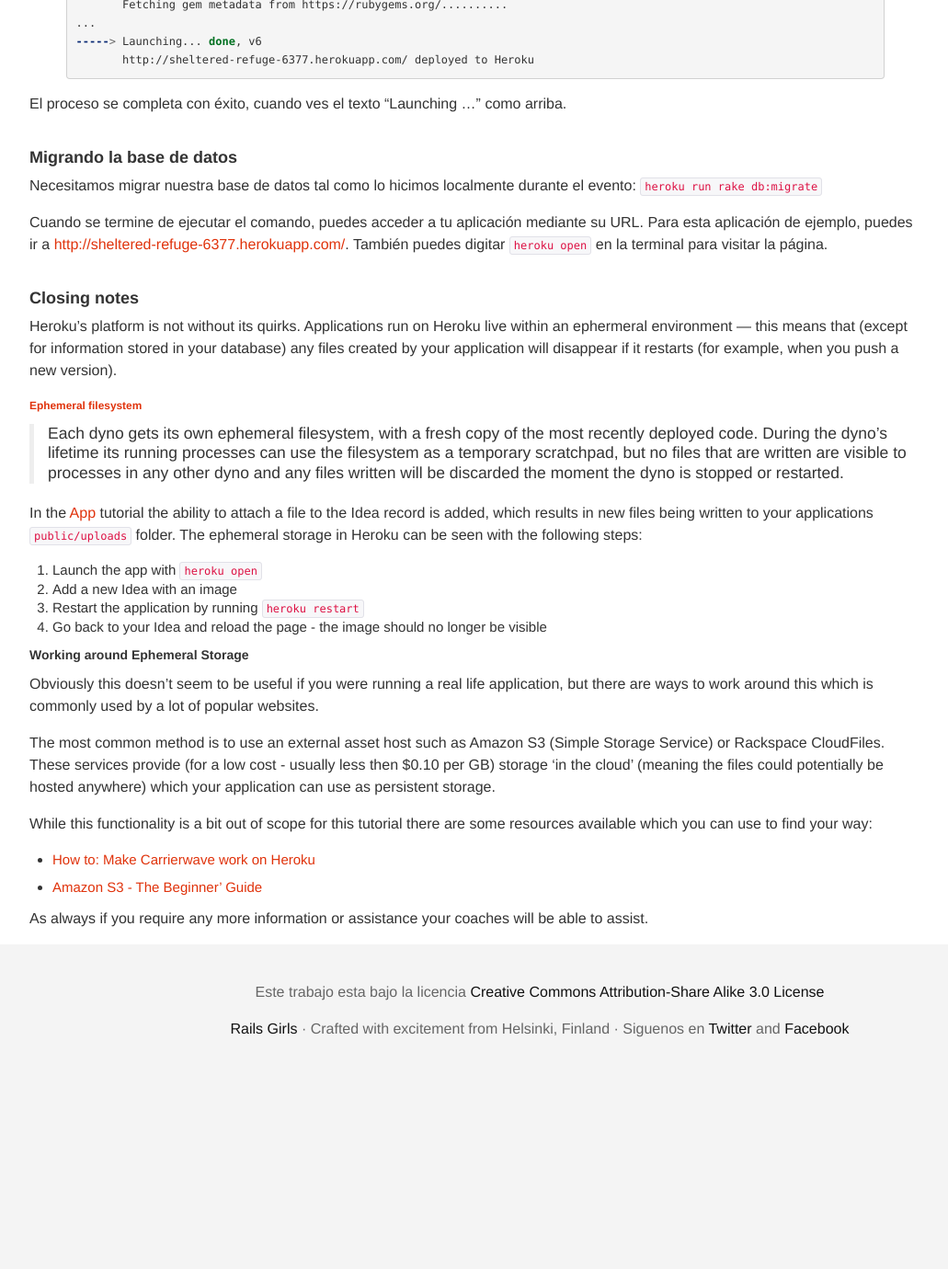
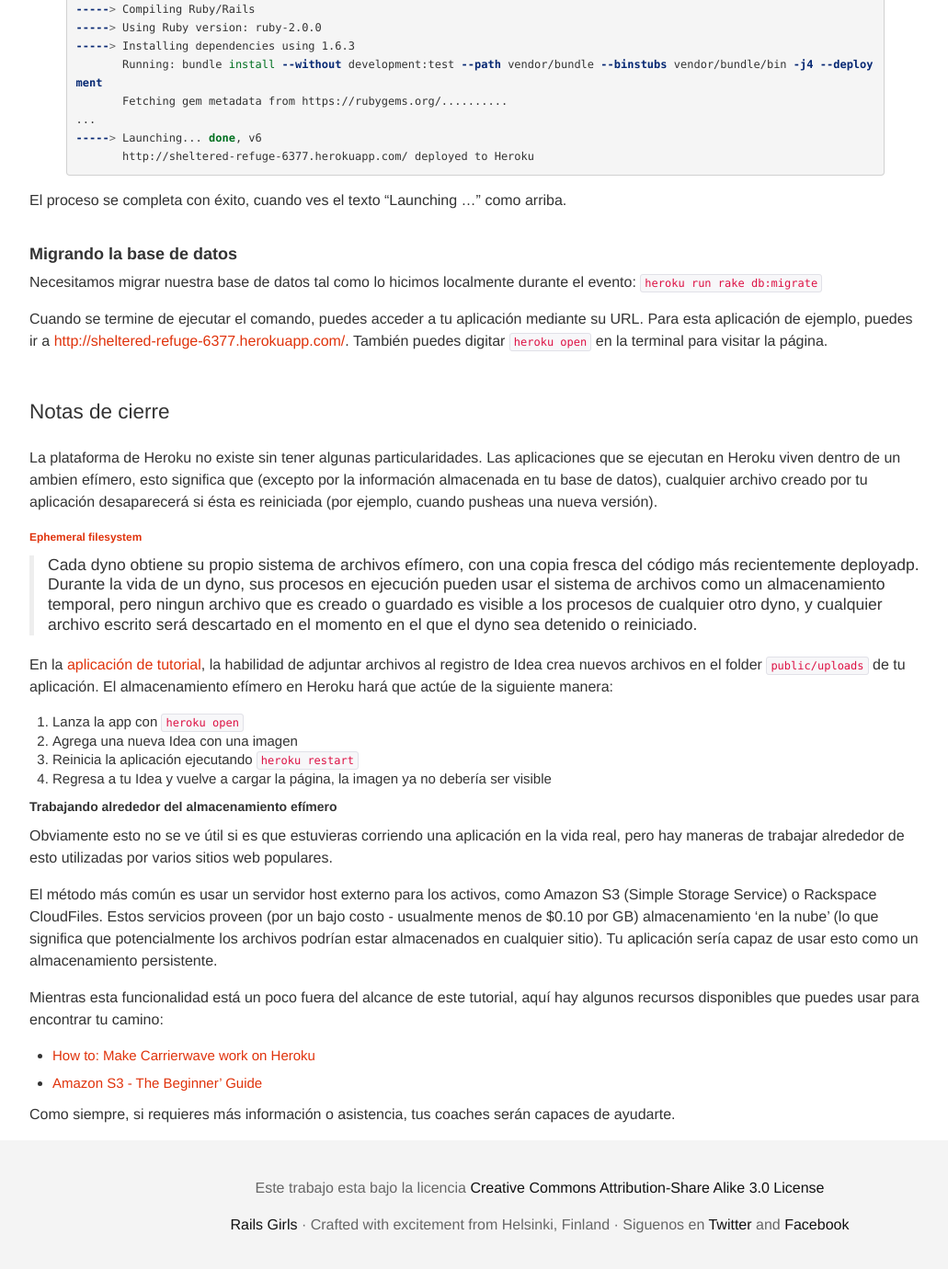
Before and after one commit to railsgirls/guides.railsgirls.com, a Jekyll site: the page built from _posts/2012-04-19-heroku.markdown, in a window 1280 px wide and 1400 px high, scrolled down 2553 px. Shown: the top 1380 px of the window at 92% size, without its empty margins (53-1084 px from the left). Built offline with Jekyll 4.4.1, drawn with Linux system fonts in a browser that asks for light colours; nearby versions of some CDN libraries; before the commit the page ends 3740 px from its top, so only the background shows below that; some of the changed text lies outside the part shown.

Commit message:
Traduciendo Heroku tutorial

```diff
--- a/_posts/2012-04-19-heroku.markdown
+++ b/_posts/2012-04-19-heroku.markdown
@@ -1,6 +1,6 @@
 ---
 layout: default
-title: Rails Girls on Heroku
+title: Rails Girls en Heroku
 permalink: heroku
 ---
 
@@ -8,17 +8,17 @@
 
 *Created by Terence Lee, [@hone02](https://twitter.com/hone02)*
 
-### Instalando Heroku
+## Instalando Heroku
 
-Sigue los pasos 1 hasta el 3 de [quickstart guide](https://devcenter.heroku.com/articles/quickstart) to sign up(registrar), install the toolbelt(instalar la herramienta), y login.
+Sigue los pasos 1 hasta el 3 de [quickstart guide](https://devcenter.heroku.com/articles/getting-started-with-ruby#introduction) para crear una cuenta, instalar el Heroku Toolbelt e ingresar.
 
-__COACH__: Hable acerca de los beneficios de Heroku vs servidores tradicionales para la implementación.
+**Coach**: Hable acerca de los beneficios de Heroku vs servidores tradicionales para la implementación.
 
-### Preparando tu aplicación
+## Preparando tu aplicación
 
-#### Version Control Systems
+### Version Control Systems
 
-We need to add our code to version control. You can do this by running the following in the terminal:
+Necesitamos agregar nuestro código a un controlador de versiones. Para ello vamos a usar [GIT](https://git-scm.com/).
 
 {% highlight sh %}
 git init
@@ -29,9 +29,9 @@
 git commit -m "initial commit"
 {% endhighlight %}
 
-__COACH__: This would be a good time to talk about version control systems and git, also explain the `.gitignore` and why we don't want these files included.
+__Coach__: Este es un buen momento para hablar de sistemas de control de versiones y git, también explicar el `.gitignore` y porqué no queremos estos archivos incluidos.
 
-#### Actualizando nuestra base de datos
+### Actualizando nuestra base de datos
 
 Primero, necesitamos conseguir nuestra base de datos para trabajar en Heroku, el cual usa una base de datos diferente. Por favor cambiar lo siguiente en el Gemfile:
 
@@ -39,7 +39,7 @@
 gem 'sqlite3'
 {% endhighlight %}
 
-to
+a
 
 {% highlight ruby %}
 group :development do
@@ -52,16 +52,16 @@
 
 Ejecute `bundle install --without production` para configurar sus dependencias.
 
-__COACH__: Tu puedes hablar acerca de RDBMS y las diferencias con otros sistemas de almacenamiento.
+__Coach__: Puedes hablar acerca de RDBMS y las diferencias con otros sistemas de almacenamiento.
 
 
-#### Adding rails_12factor
+### Agregando rails_12factor
 
-Next, we need to add `rails_12factor` entry into our Gemfile to make our app available on Heroku.
+Después, necesitamos agregar `rails_12factor` a nuestro Gemfile para hacer que nuestra app esté disponible en Heroku.
 
-This gem modifies the way Rails works to suit Heroku, for example Logging is updated and the configuration for static assets (your images, stylesheets and javascript files) is tweaked to work properly within Heroku's systems.
+Esta gema modifica la manera en que Rails funciona, para que se adecue a Heroku. Por ejemplo, el loggeo es actualizado y la configuración de activos estáticos (imágenes, archivos CSS y javascript) es modificada para trabajar apropriadamente dentro de los sistemas de Heroku.
 
-Please change the following in the Gemfile:
+Por favor cambia lo siguiente en el Gemfile:
 
 {% highlight ruby %}
 group :production do
@@ -69,7 +69,7 @@
 end
 {% endhighlight %}
 
-to
+a
 
 {% highlight ruby %}
 group :production do
@@ -78,13 +78,13 @@
 end
 {% endhighlight %}
 
-After this run `bundle`, then commit the changes to Gemfile.lock to your repository:
+Después, ejecuta `bundle`, y a continuación haz un commit de los cambios al Gemfile.lock a tu repositorio:
 
 {% highlight sh %}
 git commit -a -m "Added rails_12factor gem and updated Gemfile.lock"
 {% endhighlight %}
 
-__COACH__: Puede hablar de loggearse a Heroku, también como sus otras particularidades.
+__Coach__: Puede hablar de loggearse a Heroku, también como sus otras particularidades.
 
 
 ### Publicando tu aplicación
@@ -101,9 +101,9 @@
 
 En este caso "sheltered-refuge-6377" es el nombre de la aplicación.
 
-#### Pushing el código
+#### PUSHeando el código
 
-Lo siguiente que necesitamos para hacer "push" nuestro código a heroku es digitar `git push heroku master`. Verás la salida del push como lo siguiente:
+Lo siguiente que necesitamos para hacer "push" (envío) de nuestro código a heroku es digitar `git push heroku master`. Verás la salida del push como lo siguiente:
 
 {% highlight sh %}
 Initializing repository, done.
@@ -132,29 +132,29 @@
 
 Cuando se termine de ejecutar el comando, puedes acceder a tu aplicación mediante su URL. Para esta aplicación de ejemplo, puedes ir a [http://sheltered-refuge-6377.herokuapp.com/](http://evening-sky-7498.herokuapp.com). También puedes digitar `heroku open` en la terminal para visitar la página.
 
-#### Closing notes
+### Notas de cierre
 
-Heroku's platform is not without its quirks. Applications run on Heroku live within an ephermeral environment — this means that (except for information stored in your database) any files created by your application will disappear if it restarts (for example, when you push a new version).
+La plataforma de Heroku no existe sin tener algunas particularidades. Las aplicaciones que se ejecutan en Heroku viven dentro de un ambien efímero, esto significa que (excepto por la información almacenada en tu base de datos), cualquier archivo creado por tu aplicación desaparecerá si ésta es reiniciada (por ejemplo, cuando pusheas una nueva versión).
 
 ###### [Ephemeral filesystem](https://devcenter.heroku.com/articles/dynos#ephemeral-filesystem)
-> Each dyno gets its own ephemeral filesystem, with a fresh copy of the most recently deployed code. During the dyno’s lifetime its running processes can use the filesystem as a temporary scratchpad, but no files that are written are visible to processes in any other dyno and any files written will be discarded the moment the dyno is stopped or restarted.
+> Cada dyno obtiene su propio sistema de archivos efímero, con una copia fresca del código más recientemente deployadp. Durante la vida de un dyno, sus procesos en ejecución pueden usar el sistema de archivos como un almacenamiento temporal, pero ningun archivo que es creado o guardado es visible a los procesos de cualquier otro dyno, y cualquier archivo escrito será descartado en el momento en el que el dyno sea detenido o reiniciado.
 
-In the [App](/app) tutorial the ability to attach a file to the Idea record is added, which results in new files being written to your applications `public/uploads` folder. The ephemeral storage in Heroku can be seen with the following steps:
+En la [aplicación de tutorial](/app), la habilidad de adjuntar archivos al registro de Idea crea nuevos archivos en el folder `public/uploads` de tu aplicación. El almacenamiento efímero en Heroku hará que actúe de la siguiente manera:
 
-1. Launch the app with `heroku open`
-2. Add a new Idea with an image
-3. Restart the application by running `heroku restart`
-4. Go back to your Idea and reload the page - the image should no longer be visible
+1. Lanza la app con `heroku open`
+2. Agrega una nueva Idea con una imagen
+3. Reinicia la aplicación ejecutando `heroku restart`
+4. Regresa a tu Idea y vuelve a cargar la página, la imagen ya no debería ser visible
 
-##### Working around Ephemeral Storage
+##### Trabajando alrededor del almacenamiento efímero
 
-Obviously this doesn't seem to be useful if you were running a real life application, but there are ways to work around this which is commonly used by a lot of popular websites.
+Obviamente esto no se ve útil si es que estuvieras corriendo una aplicación en la vida real, pero hay maneras de trabajar alrededor de esto utilizadas por varios sitios web populares.
 
-The most common method is to use an external asset host such as Amazon S3 (Simple Storage Service) or Rackspace CloudFiles. These services provide (for a low cost - usually less then $0.10 per GB) storage 'in the cloud' (meaning the files could potentially be hosted anywhere) which your application can use as persistent storage.
+El método más común es usar un servidor host externo para los activos, como Amazon S3 (Simple Storage Service) o Rackspace CloudFiles. Estos servicios proveen (por un bajo costo - usualmente menos de $0.10 por GB) almacenamiento 'en la nube' (lo que significa que potencialmente los archivos podrían estar almacenados en cualquier sitio). Tu aplicación sería capaz de usar esto como un almacenamiento persistente.
 
-While this functionality is a bit out of scope for this tutorial there are some resources available which you can use to find your way:
+Mientras esta funcionalidad está un poco fuera del alcance de este tutorial, aquí hay algunos recursos disponibles que puedes usar para encontrar tu camino:
 
 * [How to: Make Carrierwave work on Heroku](https://github.com/carrierwaveuploader/carrierwave/wiki/How-to%3A-Make-Carrierwave-work-on-Heroku)
 * [Amazon S3 - The Beginner' Guide](http://www.hongkiat.com/blog/amazon-s3-the-beginners-guide/)
 
-As always if you require any more information or assistance your coaches will be able to assist.
+Como siempre, si requieres más información o asistencia, tus coaches serán capaces de ayudarte.
```
